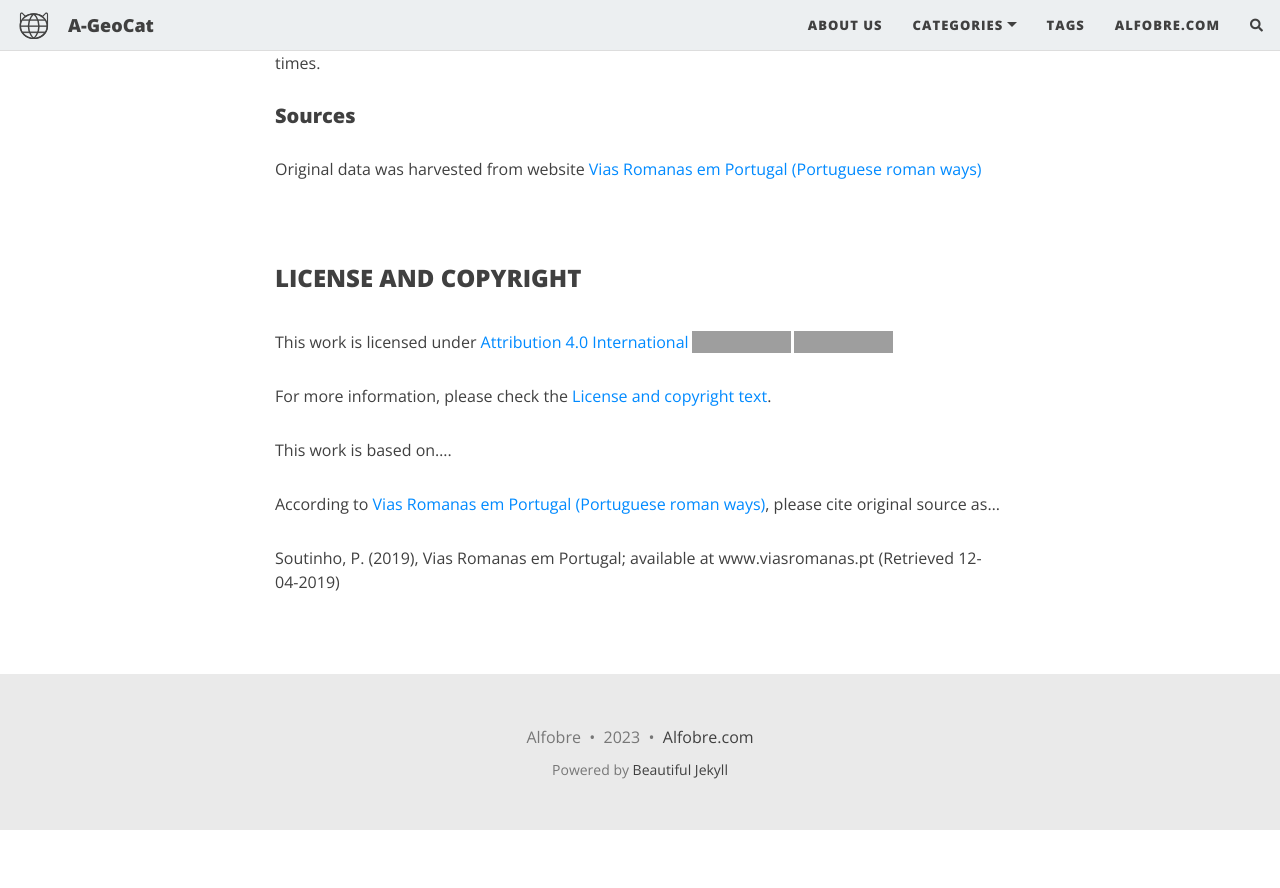
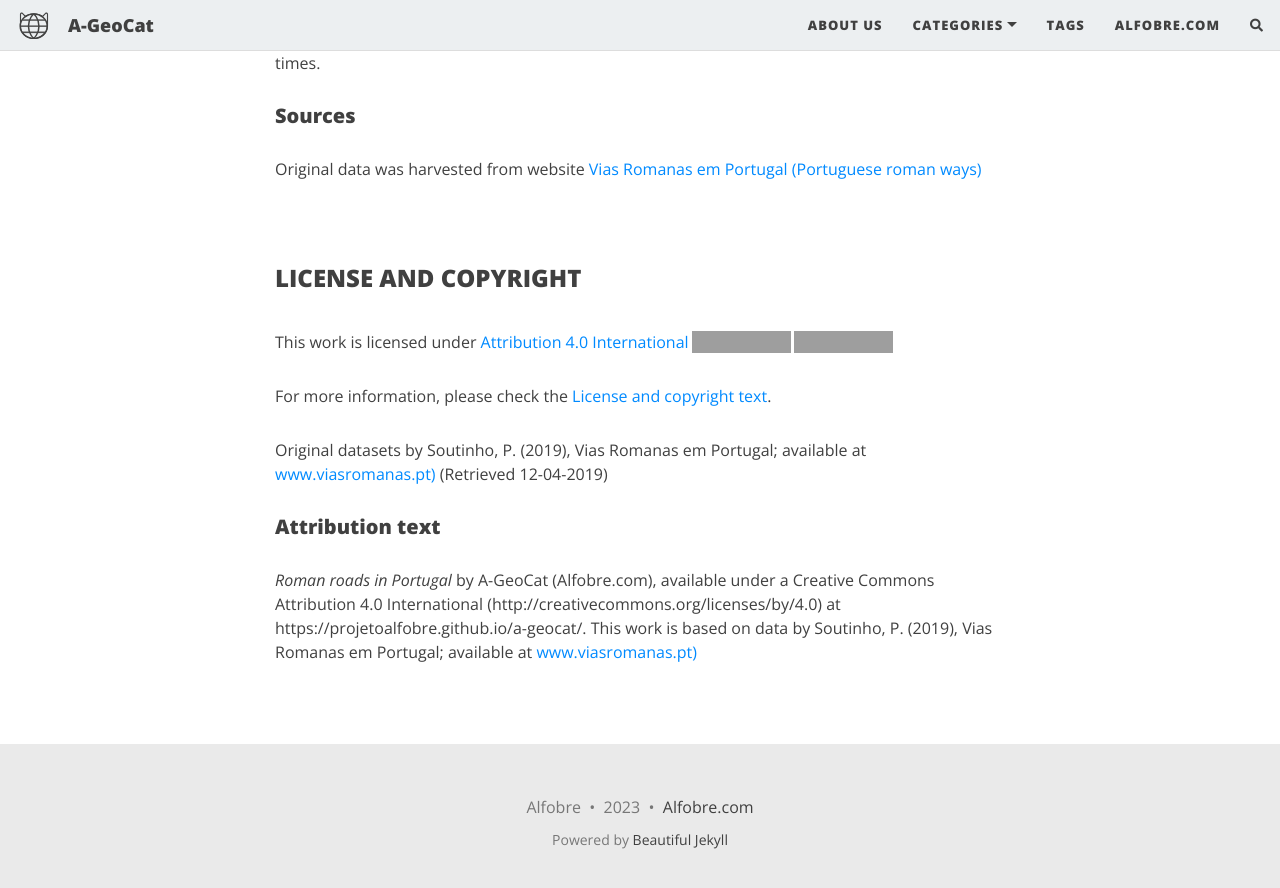
Before and after one commit to projetoalfobre/a-geocat, a Jekyll site: the page built from _posts/2023-11-29-Roman-roads-in-portugal.md, in a window 1280 px wide and 900 px high, scrolled down 1033 px. Shown: the top 888 px of the window. Built offline with Jekyll 4.4.1, drawn with Linux system fonts in a browser that asks for light colours; nearby versions of some CDN libraries; comment, search, counter and statistics services are not loaded; before the commit the page ends 1863 px from its top, so only the background shows below that; grey boxes are pictures that could not be loaded.

Commit message:
Update 2023-11-29-Roman-roads-in-portugal.md

```diff
--- a/_posts/2023-11-29-Roman-roads-in-portugal.md
+++ b/_posts/2023-11-29-Roman-roads-in-portugal.md
@@ -43,8 +43,7 @@ Original data was harvested from website [Vias Romanas em Portugal (Portuguese r
 ### License and copyright
 {% include license.html %}
 
-This work is based on....
+Original datasets by Soutinho, P. (2019), Vias Romanas em Portugal; available at [www.viasromanas.pt)](https://viasromanas.pt/) (Retrieved 12-04-2019)
 
-According to [Vias Romanas em Portugal (Portuguese roman ways)](https://viasromanas.pt/vrhist.html), please cite original source as...
-
-Soutinho, P. (2019), Vias Romanas em Portugal; available at www.viasromanas.pt (Retrieved 12-04-2019)
+##### Attribution text
+*{{ page.title | strip_html }}* by A-GeoCat (Alfobre.com), available under a Creative Commons Attribution 4.0 International (http://creativecommons.org/licenses/by/4.0) at https://projetoalfobre.github.io/a-geocat/. This work is based on data by Soutinho, P. (2019), Vias Romanas em Portugal; available at [www.viasromanas.pt)](https://viasromanas.pt/)
```
